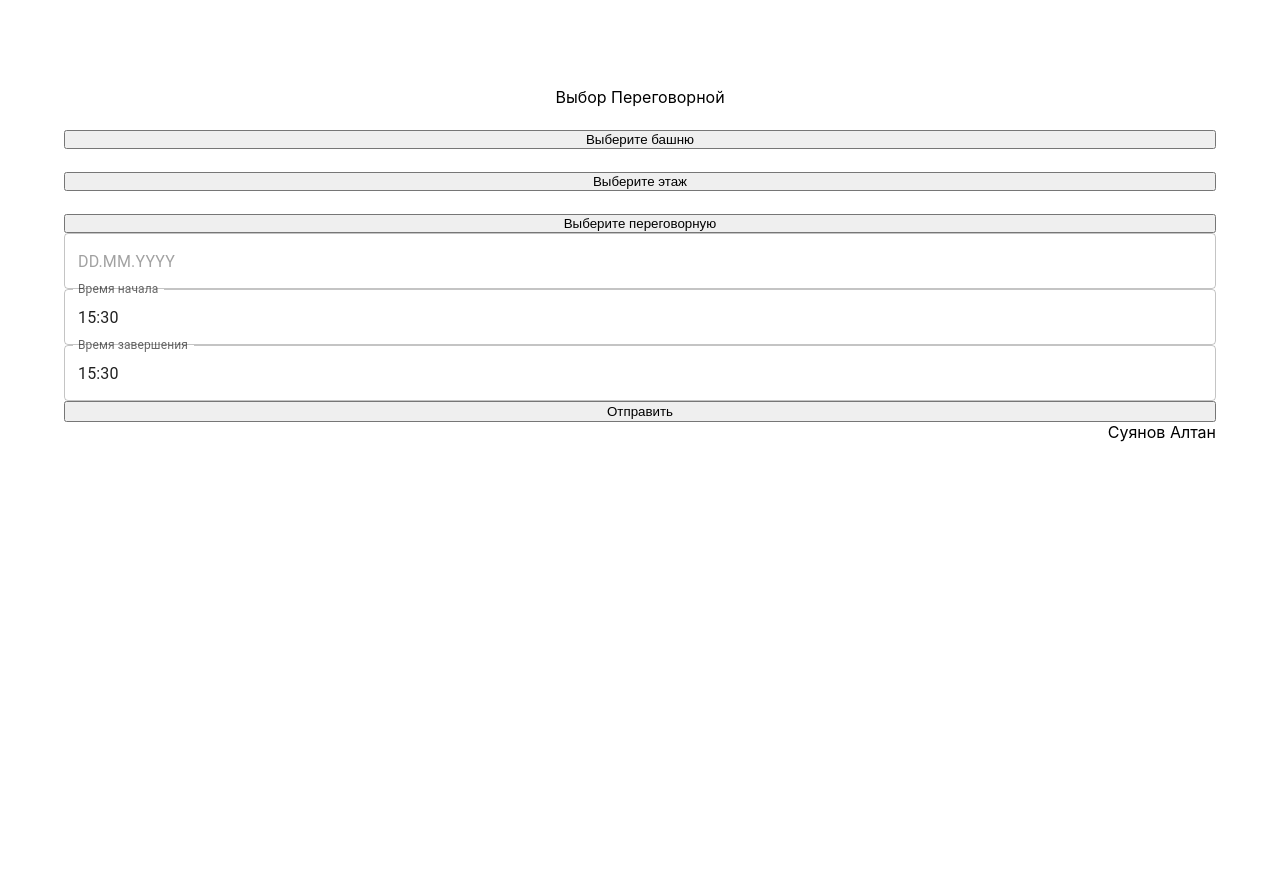
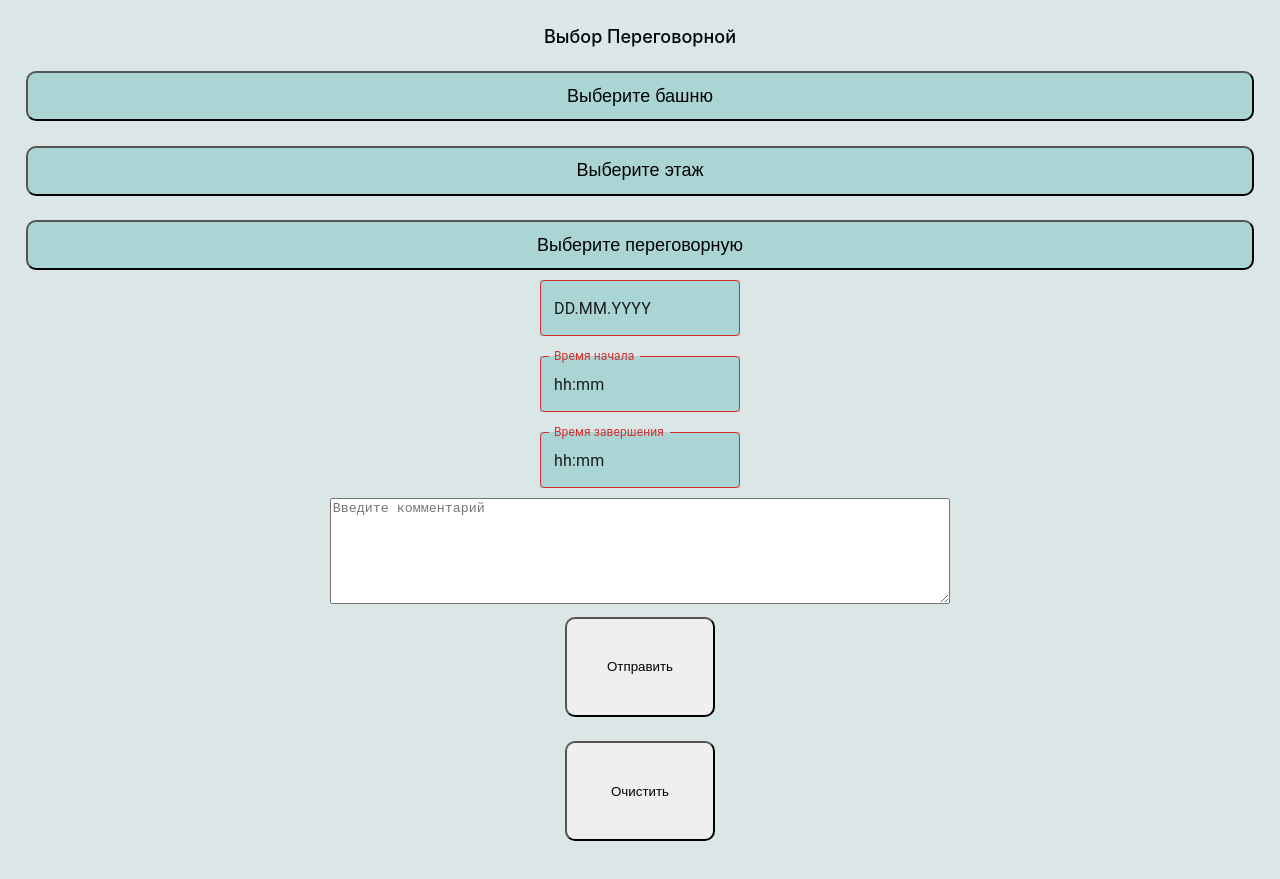
Before and after one commit to al7an08/vk_test_booking_a_meeting_room, a React (Create React App) app: page / in a window 1280 px wide. Before the commit the page ends 800 px from the top, so only its background shows below. Built offline with nearby package versions, Linux system fonts and the light colour scheme; the HTML template or start-up script is replaced by a standard one.

Commit message:
added styles, comment section, erase button

```diff
--- a/src/App.tsx
+++ b/src/App.tsx
@@ -6,7 +6,7 @@ import { AdapterDayjs } from '@mui/x-date-pickers/AdapterDayjs';
 
 import { LocalizationProvider } from '@mui/x-date-pickers/LocalizationProvider';
 
-import { DatePicker, DatePickerProps } from '@mui/x-date-pickers';
+import { DatePicker } from '@mui/x-date-pickers';
 
 import { TimePicker } from '@mui/x-date-pickers/TimePicker';
 
@@ -16,10 +16,6 @@ import 'dayjs/locale/ru';
 
 import styled from "styled-components";
 
-import { TimeValidationProps } from '@mui/x-date-pickers/internals';
-
-import { DateTimeValidationProps } from '@mui/x-date-pickers/internals';
-import { start } from 'repl';
 
 
 type Item = {
@@ -27,7 +23,7 @@ type Item = {
   value: any;
 }
 
-const items: Item[] = [
+const towers: Item[] = [
   { label: 'Tower A', value: 'A' },
   { label: 'Tower B', value: 'B' },
 ];
@@ -39,9 +35,10 @@ function createItems(text: string, a: number, b: number): Item[] {
   }
   return array;
 }
-const items1: Item[] = createItems('Этаж', 3, 37);
+const floors: Item[] = createItems('Этаж', 3, 37);
 
-const items2: Item[] = createItems('Переговорная - номер ', 1, 10);
+const meetingRooms: Item[] = createItems('Переговорная - номер ', 1, 10);
+
 
 const App = () => {
 
@@ -49,18 +46,52 @@ const App = () => {
   const [label2, setLabel2] = useState('');
   const [label3, setLabel3] = useState('');
 
-  const [date, setDate] = useState<Date>();
+  const [date, setDate] = useState(dayjs(''));
 
-  const [startTime, setStartTime] = useState(dayjs('1900-04-17T15:30'));
-  const [endTime, setEndTime] = useState(dayjs('1900-04-17T15:30'));
+  const [startTime, setStartTime] = useState(dayjs(''));
+  const [endTime, setEndTime] = useState(dayjs(''));
 
-  let data = {
-    tower: '',
-    floor: '',
-    meetingRoom: '',
-    date: date?.toJSON().slice(0, 10),
-    startTime: startTime?.toJSON().slice(10),
-    endTime: endTime?.toJSON().slice(10)
+  const [comment, setComment] = useState('');
+
+  function storageAndShowData(): void {
+    if (label1 && label2 && label3 && date) {
+      if (endTime.diff(startTime) > 0) {
+        let data = {
+          tower: '',
+          floor: '',
+          meetingRoom: '',
+          comment: '',
+          date: '',
+          startTime: '',
+          endTime: ''
+        }
+        data.tower = label1;
+        data.floor = label2;
+        data.meetingRoom = label3;
+        data.startTime = startTime?.add(3, 'hours').toJSON().slice(11, 19);
+        data.endTime = endTime?.add(3, 'hours').toJSON().slice(11, 19);
+        data.comment = comment ? comment : 'Нет комментария'
+        data.date = date?.toJSON().slice(0, 10);
+        console.log(JSON.stringify(data));
+        alert('Отправлено! Данные выведены в консоль в виде JSON');
+      }
+      else {
+        alert('Время начала и/или завершения введено неверно! Пожалуйста, проверьте правильность введённых данных');
+      }
+    }
+    else {
+      alert('Какое-то из полей не заполнено! Пожалуйста, проверьте правильность введённых данных');
+    }
+  }
+  const handleClear = (e: any) => {
+    e.preventDefault()
+    setLabel1('');
+    setLabel2('');
+    setLabel3('');
+    setComment('');
+    setDate(dayjs(''));
+    setStartTime(dayjs(''));
+    setEndTime(dayjs(''));
   }
 
 
@@ -69,7 +100,7 @@ const App = () => {
       <Header> Выбор Переговорной</Header>
       <Dropdown label={label1 ? label1 : 'Выберите башню'} onChange={(item) => setLabel1(item.label)}>
         {
-          items.map(item => (
+          towers.map(item => (
             <MenuItem key={item.value} value={item}>
               {item.label}
             </MenuItem>
@@ -78,7 +109,7 @@ const App = () => {
       </Dropdown>
       <Dropdown label={label2 ? label2 : 'Выберите этаж'} onChange={(item) => setLabel2(item.label)}>
         {
-          items1.map(item => (
+          floors.map(item => (
             <MenuItem key={item.value} value={item}>
               {item.label}
             </MenuItem>
@@ -87,7 +118,7 @@ const App = () => {
       </Dropdown>
       <Dropdown label={label3 ? label3 : 'Выберите переговорную'} onChange={(item) => setLabel3(item.label)}>
         {
-          items2.map(item => (
+          meetingRooms.map(item => (
             <MenuItem key={item.value} value={item}>
               {item.label}
             </MenuItem>
@@ -95,41 +126,48 @@ const App = () => {
         }
       </Dropdown>
       <LocalizationProvider dateAdapter={AdapterDayjs} adapterLocale="ru">
-        <DatePicker className='datePicker' onChange={(value: Date | null) => setDate(value ? value : date)} />
-        <TimePicker className='timePicker' label="Время начала"
-          defaultValue={dayjs('2022-04-17T15:30')}
-          onChange={(value) => setStartTime(value ? value.add(3, 'hours') : startTime)} />
-        <TimePicker className='timePicker' label="Время завершения"
-          defaultValue={dayjs('2022-04-17T15:30')}
-          onChange={(value) => setEndTime(value ? value.add(3, 'hours') : endTime)} />
+        <DatePicker sx={{ margin: '10px' }} className='datePicker' value={date} onChange={(value) => setDate(value ? value : date)} />
+        <TimePicker sx={{ margin: '10px' }} className='timePicker'
+          label="Время начала"
+          defaultValue={startTime}
+          value={startTime}
+          onChange={(value) => setStartTime(value ? value : startTime)}
+        />
+        <TimePicker sx={{ margin: '10px' }} className='timePicker' label="Время завершения"
+          defaultValue={endTime}
+          value={endTime}
+          onChange={(value) => setEndTime(value ? value : endTime)} />
       </LocalizationProvider>
-      <button onClick={() => {
-        data.tower = label1;
-        data.floor = label2;
-        data.meetingRoom = label3;
-        data.startTime = startTime?.toJSON().slice(11, 19);
-        data.endTime = endTime?.toJSON().slice(11, 19);
-
-        data.date = date?.toJSON().slice(0, 10);
-        if (data.tower && data.floor && data.meetingRoom && data.date && startTime.year() != 1900 && endTime.year() != 1900) {
-          console.log(JSON.stringify(data));
-          alert('Отправлено! Данные выведены в консоль в виде JSON');
-        }
-        else {
-          alert('Какое-то из полей не заполнено! Пожалуйста, проверьте правильность введённых данных');
-        }
-      }}>Отправить</button>
-      <footer style={{ display: 'flex', alignSelf: 'flex-end' }}>Суянов Алтан</footer>
+      <TextArea value={comment} placeholder='Введите комментарий' onChange={(e) => { setComment(e.target.value) }}></TextArea>
+      <Button onClick={storageAndShowData}>Отправить</Button>
+      <Button onClick={handleClear}>Очистить</Button>
     </div>
   )
 }
 
+const StyledDatePicker = styled(DatePicker);
 
+const TextArea = styled.textarea`
+  align-self: center;
+  width: 50%;
+  height: 100px;
+`
 const Header = styled.header`
   display: flex;
   justify-content: center;
   width: 100%;
-  margin-top: 2%;
   padding: 0;
+  font-weight: 500;
 `;
+
+const Button = styled.button`
+  height: 100px;
+  width: 150px;
+  align-self: center;
+  margin: 1%;
+  border-radius: 10px;
+`
+
+
+
 export default App
--- a/src/components/Dropdown.tsx
+++ b/src/components/Dropdown.tsx
@@ -11,8 +11,6 @@ const Dropdown = (props: PropsWithChildren<Props>) => {
     const { label, onChange, children } = props;
 
     const [isOpen, setOpen] = useState(false);
-
-    const [buttonText, setButtonText] = useState('');
 
     const [highlightedIndex, setHighlightedIndex] = useState(-1);
 
@@ -78,17 +76,23 @@ const Dropdown = (props: PropsWithChildren<Props>) => {
 const Menu = styled.menu`
   margin: 1px 0 0;
   padding: 0;
-  border: 1px solid #bebebe;
+  border: 1px solid #717a7b;
   max-height: 100px;
   overflow-y: auto;
+  background-color: #abd5d5;
+  font-size: large;
 `;
 
 const Root = styled.div``;
 
 const Control = styled.button`
+  height: 50px;
   width: 100%;
   margin-top: 2%;
   padding: 0;
+  background-color: #abd5d5;
+  border-radius: 10px;
+  font-size: large;
 `;
 
 export default Dropdown
--- a/src/components/MenuItem.tsx
+++ b/src/components/MenuItem.tsx
@@ -27,7 +27,7 @@ const Root = styled.div<{ disabled?: boolean; active?: boolean }>`
   padding: 5px 10px;
   cursor: ${(p) => (p.disabled ? "initial" : "pointer")};
   opacity: ${(p) => (p.disabled ? 0.5 : 1)};
-  background-color: ${(p) => (p.active ? "#ccc" : "transparent")};
+  background-color: ${(p) => (p.active ? "#6bc0cf" : "transparent")};
 `;
 
 export default MenuItem
--- a/src/index.css
+++ b/src/index.css
@@ -5,6 +5,9 @@ body {
     sans-serif;
   -webkit-font-smoothing: antialiased;
   -moz-osx-font-smoothing: grayscale;
+  background-color: #dbe7e7;
+  color: #000209;
+  font-size: large;
 }
 
 code {
@@ -16,9 +19,24 @@ code {
 .App {
   display: flex;
   flex-direction: column;
-  margin: 5%;
+  justify-content: center;
+  margin: 2%;
 }
 
 #Dropdown {
   margin: 10%;
 }
+
+.datePicker {
+  padding: 100px 20px 20px 20px;
+  width: 200px;
+  align-self: center;
+  background-color: #abd5d5;
+}
+
+.timePicker {
+  margin: 2%;
+  width: 200px;
+  align-self: center;
+  background-color: #abd5d5;
+}
```
